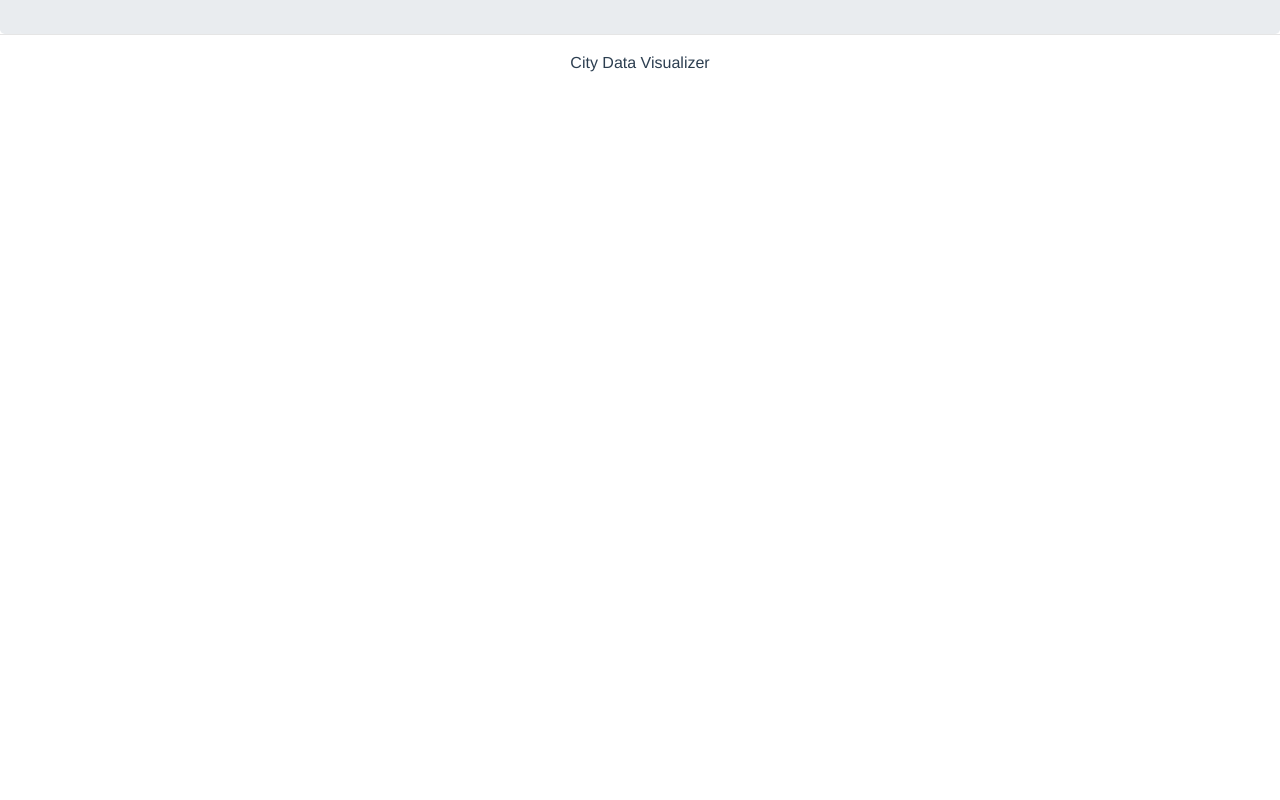
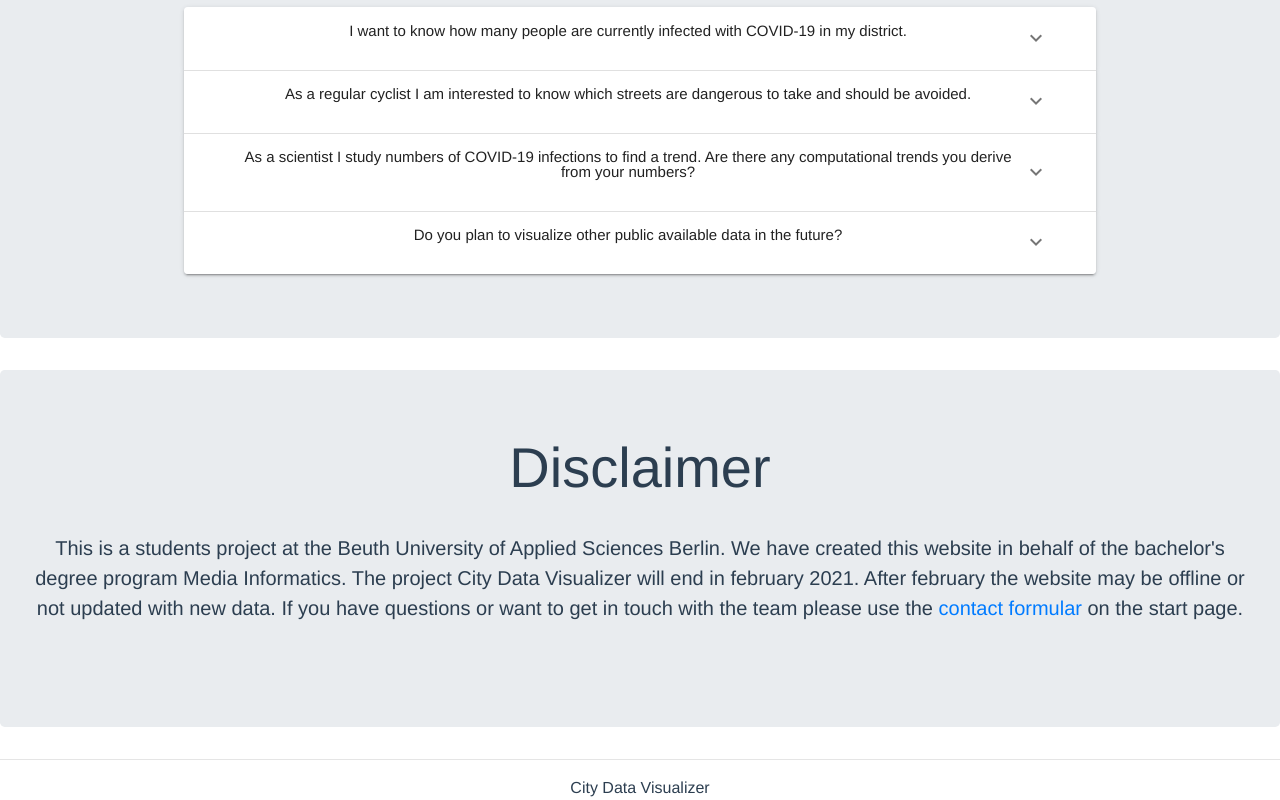
Before and after one commit to Api-visualizer/city-data-visualizer-FE, a Vue app: page /faq in a window 1280 px wide. Shown: the part 1429-2229 px from the top of the page. Before the commit the page ends 1504 px from the top, so only its background shows below. Built offline with nearby package versions, Linux system fonts and the light colour scheme; what vue-apexcharts would draw is missing.

Commit message:
[FIX] add id #contact

```diff
--- a/src/components/Contact.vue
+++ b/src/components/Contact.vue
@@ -1,6 +1,6 @@
 <template>
   <div>
-    <h2 class="display-4">Contact</h2>
+    <h2 class="display-4" id="contact">Contact</h2>
     <form name="contact_form" class="form text-left" @submit="sendForm" method="post">
     <div class="row">
       <div class="col">
--- a/src/views/Faq.vue
+++ b/src/views/Faq.vue
@@ -40,7 +40,7 @@
         We have created this website in behalf of the bachelor's degree program Media Informatics.
         The project City Data Visualizer will end in february 2021.
         After february the website may be offline or not updated with new data.
-        If you have questions or want to get in touch with the team please use the contact formular on the start page.</p>
+        If you have questions or want to get in touch with the team please use the <a href= "/#contact">contact formular</a> on the start page.</p>
     </div>
 
   </div>
@@ -130,5 +130,4 @@ p {
 
 .jumbotron>p {
   padding: 0 20% 0 20%;
-}
-</style>
+}gemäß der task
```
